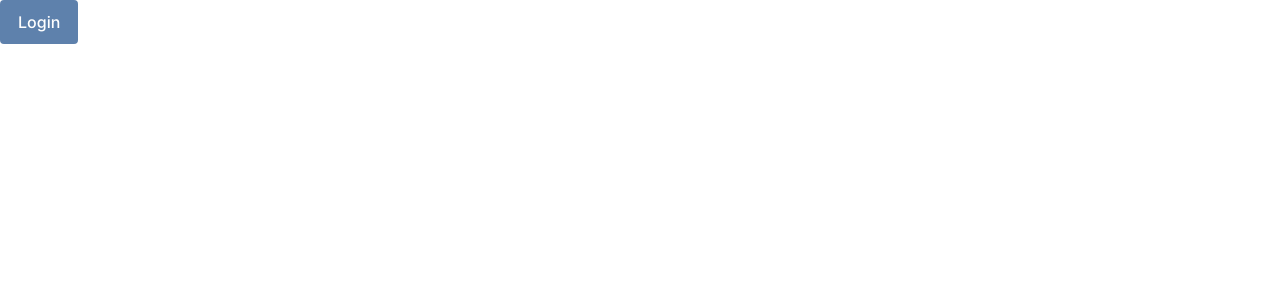
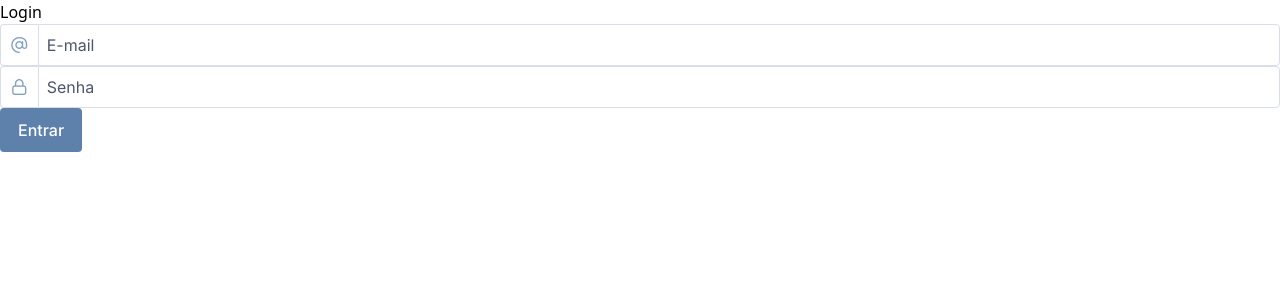
Before and after one commit to luizfelipecm1/aluguel-de-carros, a React (Vite) app in the folder codigo/frontend/: page / in a window 1280 px wide. Shown: the top 300 px of the page. Built offline with nearby package versions, Linux system fonts and the light colour scheme.

Commit message:
feat: login page

```diff
--- a/codigo/frontend/src/pages/login.tsx
+++ b/codigo/frontend/src/pages/login.tsx
@@ -1,9 +1,23 @@
 import { Button } from "primereact/button";
+import { InputText } from "primereact/inputtext";
 
 export function Login() {
   return (
-    <>
-      <Button label="Login" />
-    </>
+    <div className="container mx-auto h-screen grid place-content-center text-center gap-4">
+      <h1 className="text-3xl font-bold">Login</h1>
+      <div className="p-inputgroup flex-1">
+        <span className="p-inputgroup-addon">
+          <i className="pi pi-at"></i>
+        </span>
+        <InputText placeholder="E-mail" />
+      </div>
+      <div className="p-inputgroup flex-1">
+        <span className="p-inputgroup-addon">
+          <i className="pi pi-lock"></i>
+        </span>
+        <InputText placeholder="Senha" />
+      </div>
+      <Button label="Entrar" />
+    </div>
   );
 }
```
